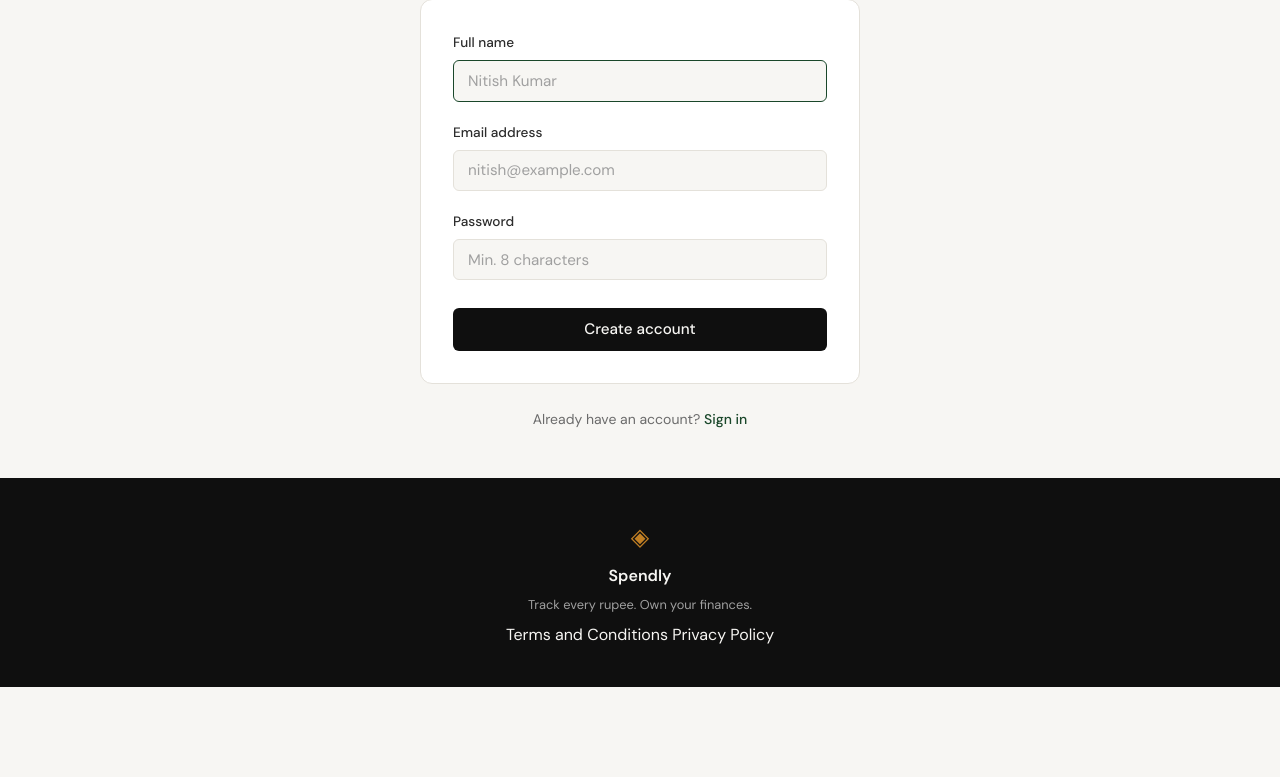
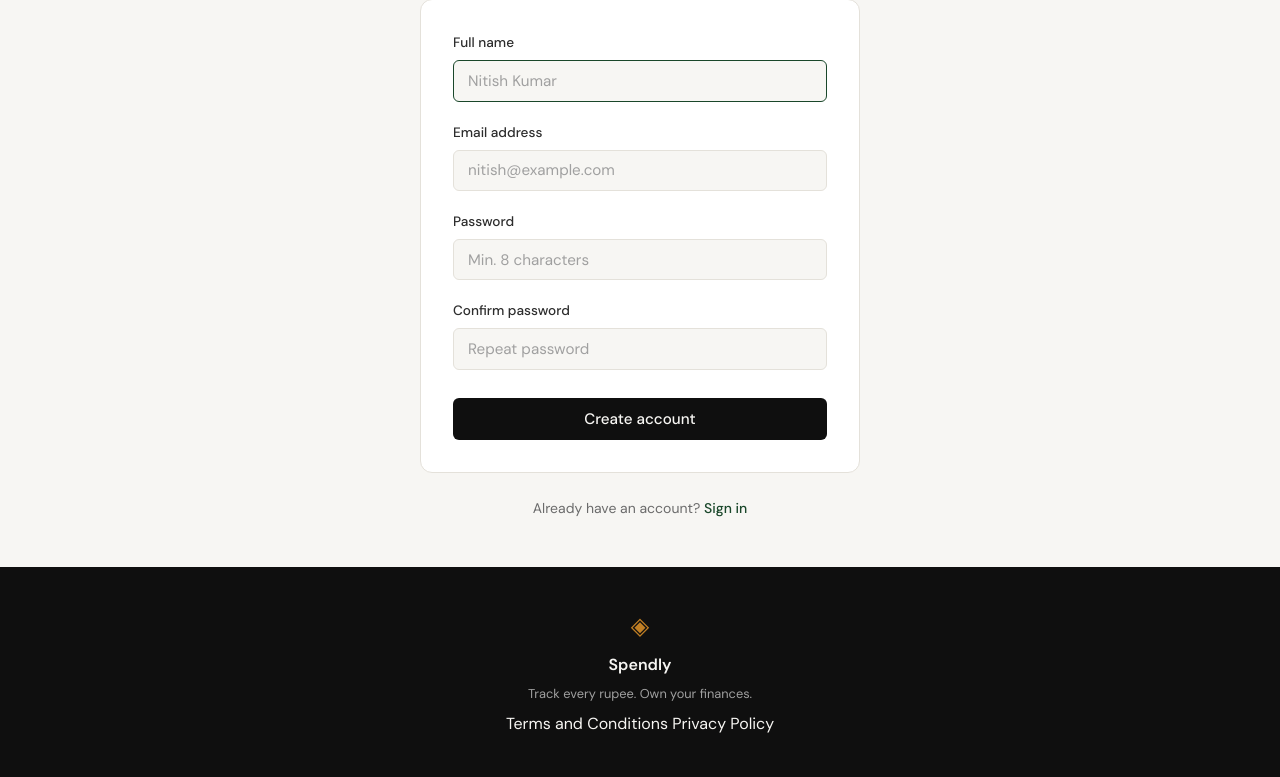
Before and after one commit to Taj-shaikhh/Spendly, a Flask app: page /register in a window 1280 px wide. Shown: the part 224-1001 px from the top of the page. Before the commit the page ends 911 px from the top, so only its background shows below. Run offline with Flask 3, Linux system fonts and the light colour scheme.

Commit message:
create registrantion feature

```diff
--- a/app.py
+++ b/app.py
@@ -1,7 +1,12 @@
-from flask import Flask, render_template
-from database.db import init_db, seed_db
+import sqlite3
+from flask import Flask, render_template, request, redirect, url_for, flash
+from database.db import init_db, seed_db, create_user
+
+
 
 app = Flask(__name__)
+app.secret_key = "dev-secret-key-for-spendly"
+
 
 
 # ------------------------------------------------------------------ #
@@ -13,13 +18,44 @@ def landing():
     return render_template("landing.html")
 
 
-@app.route("/register")
+@app.route("/register", methods=["GET", "POST"])
 def register():
+    if request.method == "POST":
+        name = request.form.get("name")
+        email = request.form.get("email")
+        password = request.form.get("password")
+        confirm_password = request.form.get("confirm_password")
+
+        if not all([name, email, password, confirm_password]):
+            flash("All fields are required", "error")
+            return render_template("register.html")
+
+        if password != confirm_password:
+            flash("Passwords do not match", "error")
+            return render_template("register.html")
+
+        try:
+            create_user(name, email, password)
+            flash("Account created successfully! Please sign in.", "success")
+            return redirect(url_for("login"))
+        except sqlite3.IntegrityError:
+            flash("Email already registered", "error")
+            return render_template("register.html")
+        except Exception:
+            flash("An unexpected error occurred", "error")
+            return render_template("register.html")
+
+
     return render_template("register.html")
 
 
-@app.route("/login")
+
+@app.route("/login", methods=["GET", "POST"])
 def login():
+    if request.method == "POST":
+        # Login logic will be implemented in the next step
+        pass
+
     return render_template("login.html")
 
 
--- a/database/db.py
+++ b/database/db.py
@@ -36,6 +36,21 @@ def init_db():
         """)
         conn.commit()
 
+def create_user(name, email, password):
+    """
+    Hashes password and inserts a new user into the database.
+    Returns the new user's ID.
+    Raises sqlite3.IntegrityError if email already exists.
+    """
+    hashed_pw = generate_password_hash(password)
+    with get_db() as conn:
+        cursor = conn.execute(
+            "INSERT INTO users (name, email, password_hash) VALUES (?, ?, ?)",
+            (name, email, hashed_pw)
+        )
+        conn.commit()
+        return cursor.lastrowid
+
 def seed_db():
     """Inserts sample data for development if the database is empty."""
     with get_db() as conn:
--- a/templates/register.html
+++ b/templates/register.html
@@ -13,11 +13,17 @@
         </div>
 
         <div class="auth-card">
-            {% if error %}
-            <div class="auth-error">{{ error }}</div>
-            {% endif %}
+            {% with messages = get_flashed_messages(with_categories=true) %}
+                {% if messages %}
+                    {% for category, message in messages %}
+                        <div class="auth-error {{ category }}">{{ message }}</div>
+                    {% endfor %}
+                {% endif %}
+            {% endwith %}
 
-            <form method="POST" action="/register">
+
+            <form method="POST" action="{{ url_for('register') }}">
+
                 <div class="form-group">
                     <label for="name">Full name</label>
                     <input type="text" id="name" name="name"
@@ -36,7 +42,15 @@
                            class="form-input" placeholder="Min. 8 characters"
                            required>
                 </div>
+                <div class="form-group">
+                    <label for="confirm_password">Confirm password</label>
+                    <input type="password" id="confirm_password" name="confirm_password"
+                           class="form-input" placeholder="Repeat password"
+                           required>
+                </div>
                 <button type="submit" class="btn-submit">Create account</button>
+
+
             </form>
         </div>
 
```
Also changed, not shown: .claude/specs/02-registration.md (added), spendly.db.
